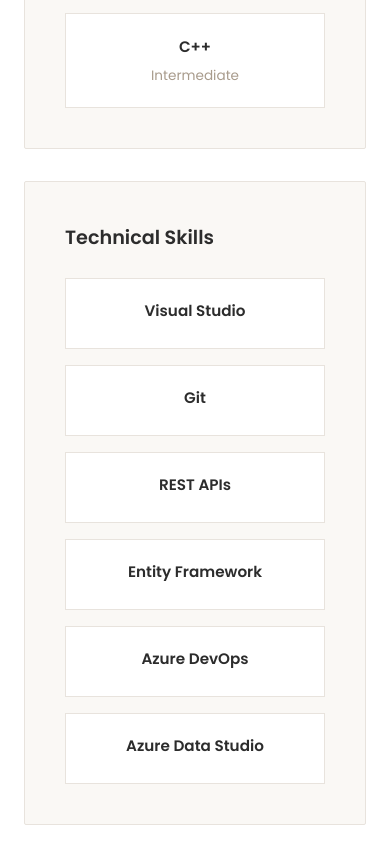
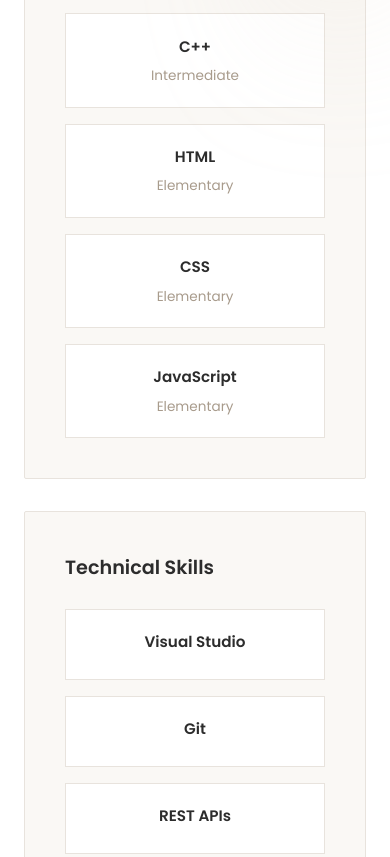
Before and after one commit to letisjamuco/letisjamuco.github.io, a plain HTML site: page index.html in a window 390 px wide. Shown: the part 3167-4024 px from the top of the page. Drawn offline with Linux system fonts and the light colour scheme.

Commit message:
Removed phone & Added Programming Languages skills

```diff
--- a/index.html
+++ b/index.html
@@ -115,6 +115,18 @@
               <div class="skill-item">
                 <div class="skill-name">C++</div>
                 <div class="skill-level">Intermediate</div>
+              </div>
+                            <div class="skill-item">
+                <div class="skill-name">HTML</div>
+                <div class="skill-level">Elementary</div>
+              </div>
+                            <div class="skill-item">
+                <div class="skill-name">CSS</div>
+                <div class="skill-level">Elementary</div>
+              </div>
+                            <div class="skill-item">
+                <div class="skill-name">JavaScript</div>
+                <div class="skill-level">Elementary</div>
               </div>
             </div>
           </div>
@@ -320,10 +332,6 @@
             </div>
           </div>
           <div class="contact-item">
-            <div class="label">Phone</div>
-            <div><a href="tel:+306995788593">+30 699 5788 593</a></div>
-          </div>
-          <div class="contact-item">
             <div class="label">Location</div>
             <div>Athens, Greece</div>
           </div>
```
